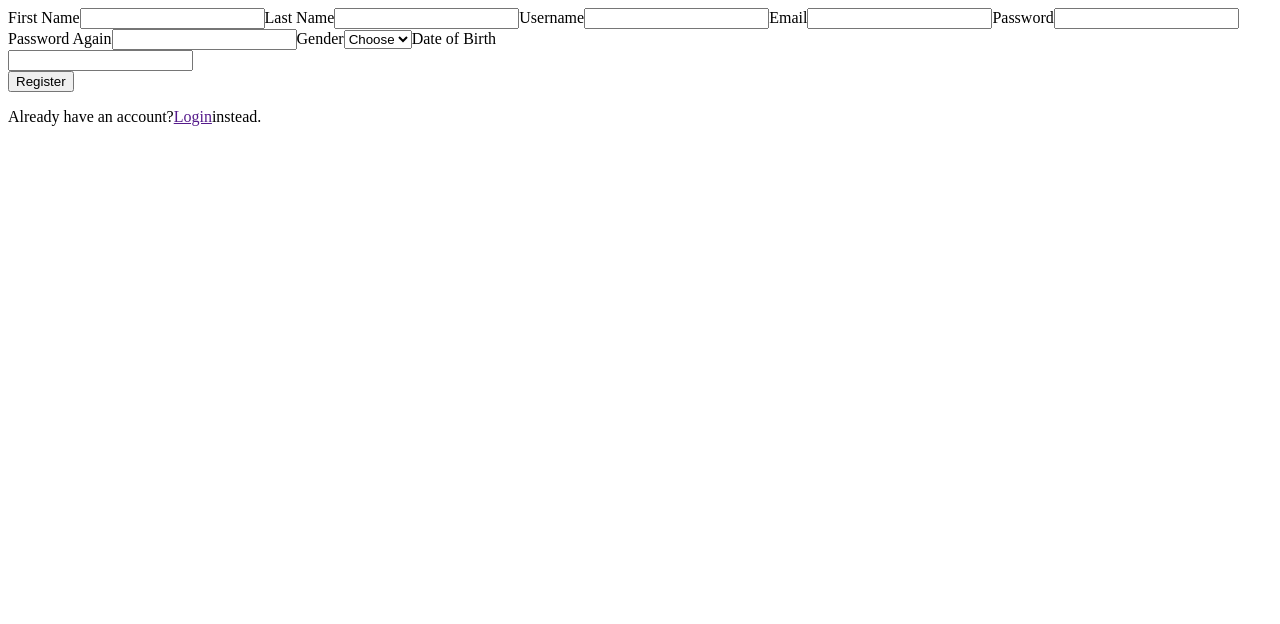
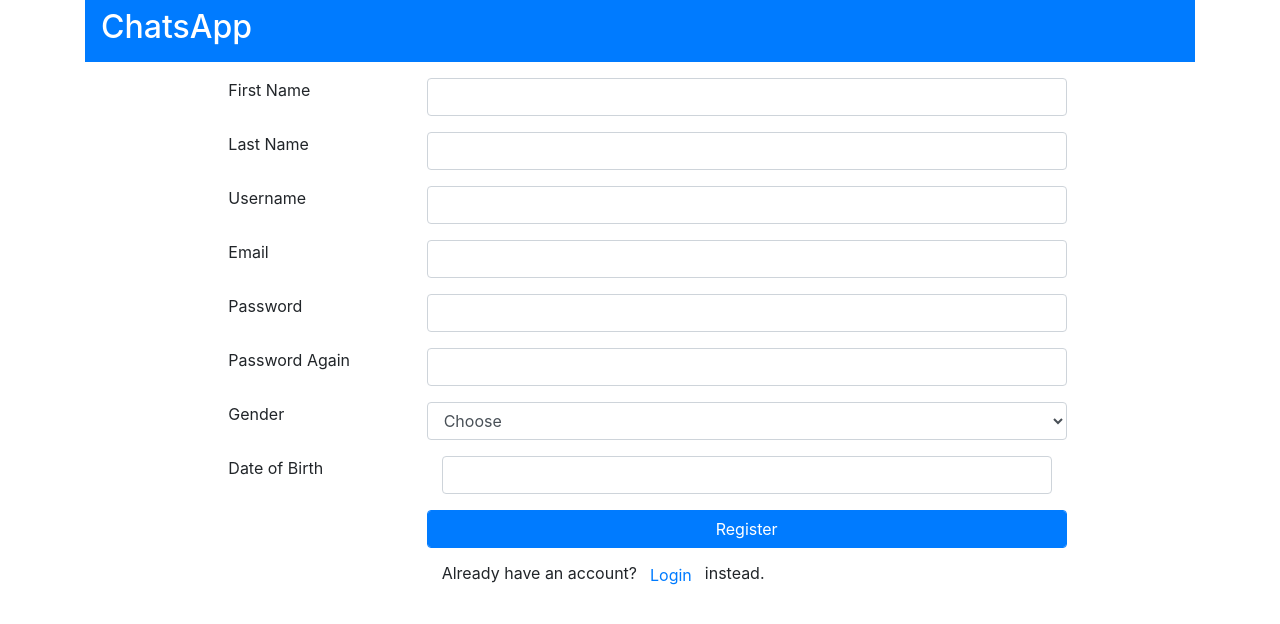
Before and after one commit to hpdipto/chatsapp, a Next.js app in the folder client/: page /register in a window 1280 px wide. Shown: the top 624 px of the page. Built offline with nearby package versions, Linux system fonts and the light colour scheme.

Commit message:
page structure updated with components

```diff
--- /dev/null
+++ b/client/components/Navbar.tsx
@@ -0,0 +1,23 @@
+import * as React from "react";
+import Head from "next/head";
+
+const Navbar: React.FC = () => {
+	return (
+		<div className="container">
+			<Head>
+				<link
+					rel="stylesheet"
+					href="https://stackpath.bootstrapcdn.com/bootstrap/4.5.2/css/bootstrap.min.css"
+					integrity="sha384-JcKb8q3iqJ61gNV9KGb8thSsNjpSL0n8PARn9HuZOnIxN0hoP+VmmDGMN5t9UJ0Z"
+					crossOrigin="anonymous"
+				/>
+				<title>ChatsApp</title>
+			</Head>
+			<nav className="navbar navbar-dark bg-primary">
+				<h2 style={{ color: "white" }}>ChatsApp</h2>
+			</nav>
+		</div>
+	);
+};
+
+export default Navbar;
--- a/client/pages/login.tsx
+++ b/client/pages/login.tsx
@@ -2,6 +2,7 @@
 import { useMutation } from "@apollo/client";
 import { useFormik } from "formik";
 
+import Navbar from "../components/Navbar";
 import { LoginQuery } from "../queries/login";
 
 const Login: React.FC = () => {
@@ -39,6 +40,8 @@
 	});
 
 	return (
+		<div>
+			<Navbar />
 			<div className="container mt-3 col-sm-8">
 				<form onSubmit={formik.handleSubmit}>
 					<div className="form-group row">
@@ -71,7 +74,7 @@
 						<label htmlFor="empty" className="col-sm-3"></label>
 						<p className="col-sm-9">
 							Don't have an account?
-						<a href="" className="btn btn-link">
+							<a href="/register" className="btn btn-link">
 								Register
 							</a>
 							here.
@@ -79,6 +82,7 @@
 					</div>
 				</form>
 			</div>
+		</div>
 	);
 };
 
--- a/client/pages/register.tsx
+++ b/client/pages/register.tsx
@@ -1,6 +1,8 @@
 import * as React from "react";
 import DatePicker from "react-datepicker";
 import { useFormik } from "formik";
+
+import Navbar from "../components/Navbar";
 
 const Register: React.FC = () => {
 	const [errorMessages, setErrorMessages] = React.useState([]);
@@ -63,6 +65,8 @@
 	});
 
 	return (
+		<div>
+			<Navbar />
 			<div className="container mt-3 col-sm-8">
 				<form onSubmit={formik.handleSubmit}>
 					<div className="form-group row">
@@ -170,7 +174,7 @@
 						<label htmlFor="empty" className="col-sm-3"></label>
 						<p className="col-sm-9">
 							Already have an account?
-						<a href="" className="btn btn-link">
+							<a href="/login" className="btn btn-link">
 								Login
 							</a>
 							instead.
@@ -178,6 +182,7 @@
 					</div>
 				</form>
 			</div>
+		</div>
 	);
 };
 
```
Also changed, not shown: client/pages/index.tsx (+2 -16 lines). Lines whose indentation alone changed are shown as unchanged.
